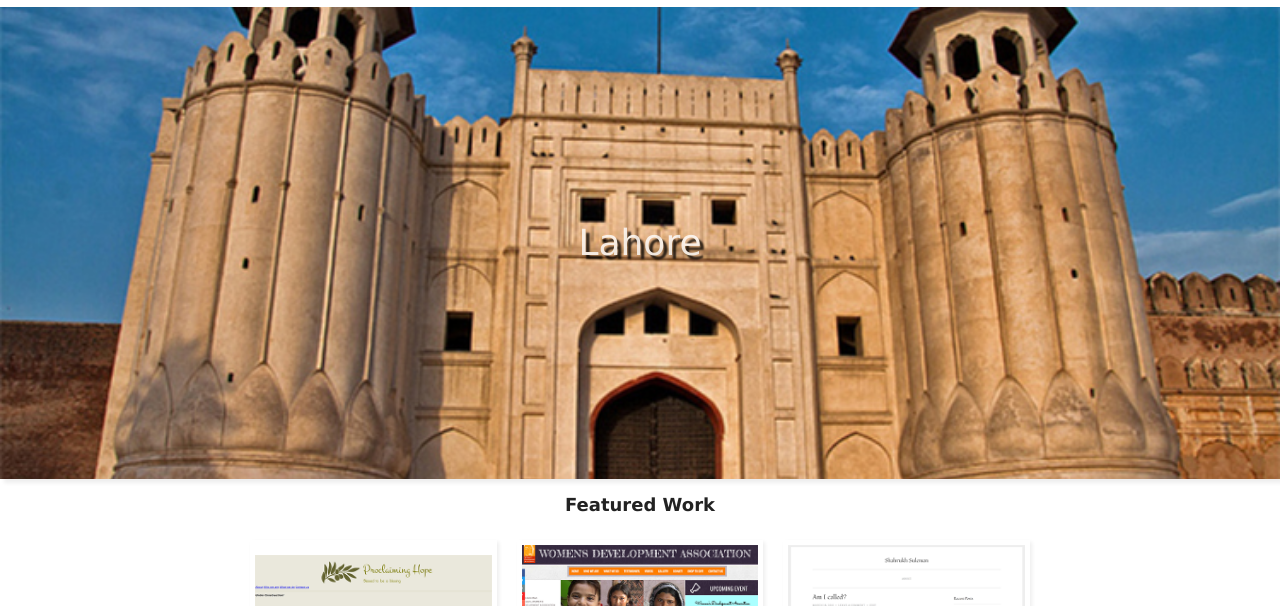
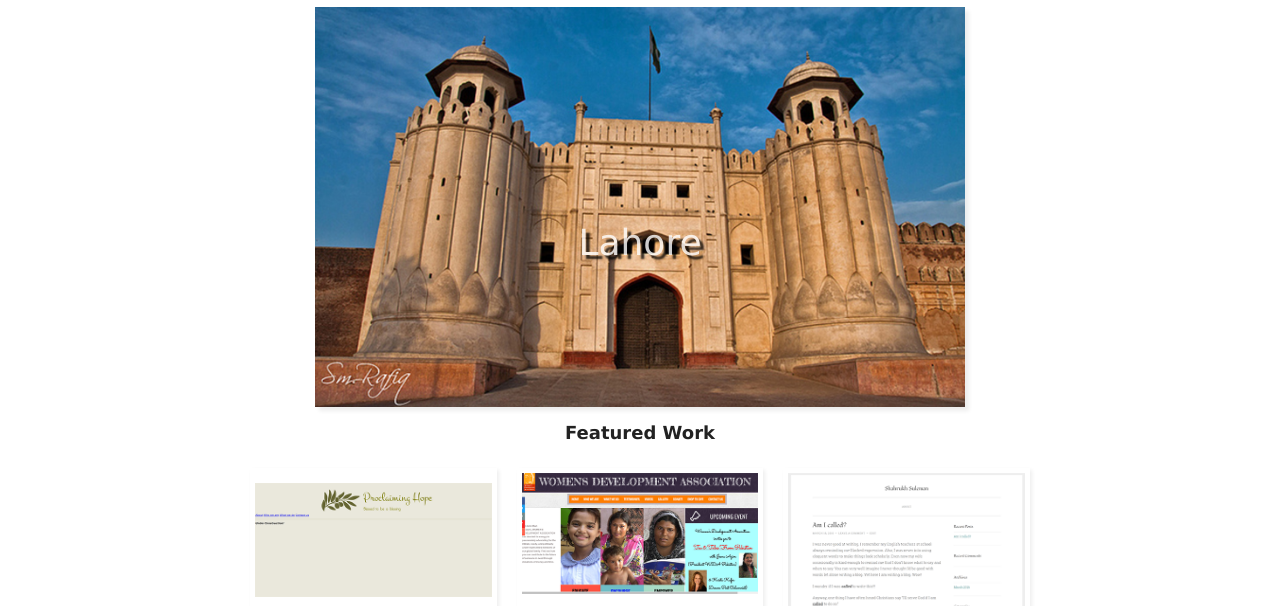
Before and after one commit to ShahrukhSuleman/Build-Portfolio-Udacity, a plain HTML site: page index.html in a window 1280 px wide. Shown: the part 157-763 px from the top of the page. Drawn offline with Linux system fonts and the light colour scheme.

Commit message:
Update styles.css

```diff
--- a/css/styles.css
+++ b/css/styles.css
@@ -48,8 +48,8 @@ header {
 
 #symbol-of-lahore {
 	background: no-repeat center/cover url("../img/fort.png");
-	/*width: 650px;*/
-	/*height: 400px;*/
+	width: 650px;
+	height: 400px;
 	/*height: auto;*/
 	margin-top: 10px;
 	max-width: 100%;
```
